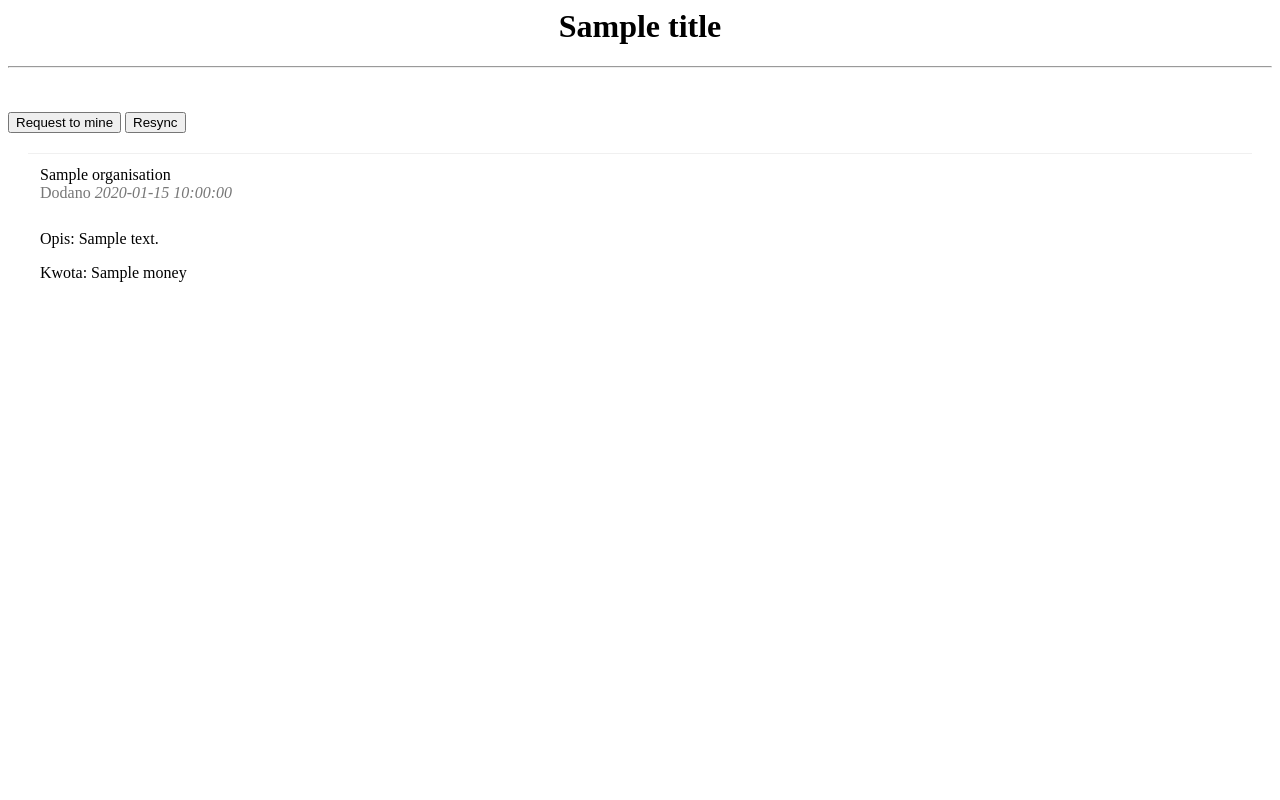
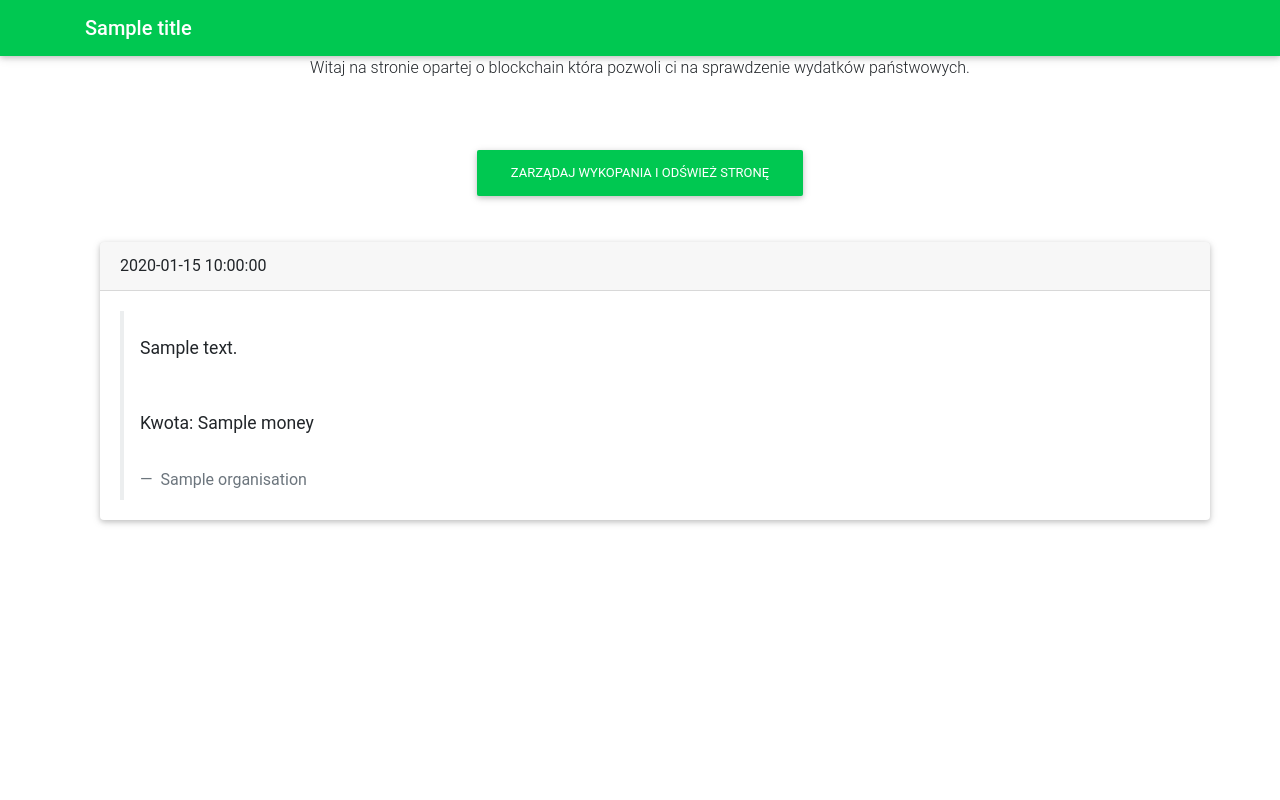
Before and after one commit to DalduK/OD_Projekt_Blockchain, a Flask app: template app/templates/index.html in a window 1280 px wide. Run offline with Flask 2, Linux system fonts and the light colour scheme; the template is opened without the code that fills it: most values are stand-ins (such as "Sample title", 1, 10 or a date in 2020); some libraries are stand-ins or nearby versions.

Commit message:
Zaktualizowane widoki

```diff
--- a/app/templates/base.html
+++ b/app/templates/base.html
@@ -1,10 +1,84 @@
-<html>
-  <head>
-    <title>{{ title }}</title>
-  </head>
-  <body>
-    <center><h1>{{ title }}</h1></center>
-    <hr>
+<!DOCTYPE html>
+<html lang="en">
+
+<head>
+    <meta charset="utf-8">
+    <meta name="viewport" content="width=device-width, initial-scale=1, shrink-to-fit=no">
+    <meta http-equiv="x-ua-compatible" content="ie=edge">
+    <title>Wydatki partyjne</title>
+    <script src="https://cdn.plot.ly/plotly-latest.min.js"></script>
+    <!-- JQuery -->
+    <script type="text/javascript" src="https://cdnjs.cloudflare.com/ajax/libs/jquery/3.5.1/jquery.min.js"></script>
+    <!-- Bootstrap tooltips -->
+    <script type="text/javascript" src="https://cdnjs.cloudflare.com/ajax/libs/popper.js/1.14.4/umd/popper.min.js"></script>
+    <!-- Bootstrap core JavaScript -->
+    <script type="text/javascript" src="https://cdnjs.cloudflare.com/ajax/libs/twitter-bootstrap/4.5.0/js/bootstrap.min.js"></script>
+    <!-- MDB core JavaScript -->
+    <script type="text/javascript" src="https://cdnjs.cloudflare.com/ajax/libs/mdbootstrap/4.19.1/js/mdb.min.js"></script>
+    <!-- Font Awesome -->
+    <link rel="stylesheet" href="https://use.fontawesome.com/releases/v5.8.2/css/all.css">
+        <!-- Bootstrap core CSS -->
+    <link href="https://cdnjs.cloudflare.com/ajax/libs/twitter-bootstrap/4.5.0/css/bootstrap.min.css" rel="stylesheet">
+    <!-- Material Design Bootstrap -->
+    <link href="https://cdnjs.cloudflare.com/ajax/libs/mdbootstrap/4.19.1/css/mdb.min.css" rel="stylesheet">
+    <style type="text/css">
+        html,
+        body,
+        header,
+        .carousel {
+            height: 60vh;
+        }
+
+        .padding-example-2 {
+          padding-top: 20px;
+          padding-bottom: 20px;
+          padding-right: 50px;
+          padding-left: 80px;
+        }
+
+        @media (max-width: 740px) {
+
+            html,
+            body,
+            header,
+            .carousel {
+                height: 100vh;
+            }
+        }
+
+        @media (min-width: 800px) and (max-width: 850px) {
+
+            html,
+            body,
+            header,
+            .carousel {
+                height: 100vh;
+            }
+        }
+
+    </style>
+</head>
+
+<body>
+
+<!-- Navbar -->
+<nav class="navbar navbar-fixed-top navbar-expand-lg navbar-dark success-color">
+    <div class="container">
+
+        <!-- Brand -->
+        <a class="navbar-brand waves-effect" href="/">
+            <strong class="white-text">{{ title }}</strong>
+        </a>
+
+        <!-- Collapse -->
+        <button class="navbar-toggler" type="button" data-toggle="collapse" data-target="#navbarSupportedContent"
+                aria-controls="navbarSupportedContent" aria-expanded="false" aria-label="Toggle navigation">
+            <span class="navbar-toggler-icon"></span>
+        </button>
+
+    </div>
+</nav>
+    <center><p>Witaj na stronie opartej o blockchain która pozwoli ci na sprawdzenie wydatków państwowych.</p></center>
     {% with messages = get_flashed_messages() %}
     {% if messages %}
     <ul>
--- a/app/templates/index.html
+++ b/app/templates/index.html
@@ -2,28 +2,43 @@
 {% extends "base.html" %}
 
 {% block content %}
+
+    <script>
+    function httpGet(theUrl)
+        {
+            var xmlHttp = new XMLHttpRequest();
+            xmlHttp.open( "GET", "{{ node_address }}/miner", false ); // false for synchronous request
+            xmlHttp.send( null );
+            return xmlHttp.responseText;
+        }
+    </script>
 	<br>
 
 	<br>
-
-	<a href="{{node_address}}/miner" target="_blank"><button>Request to mine</button></a>
-	<a href="/"><button>Resync</button></a>
+    <div class="text-center">
+	<a href="/"><button type="button" class="btn btn-success" onclick="httpGet()">Zarządaj wykopania i odśwież stronę</button></a>
+    </div>
+{#	<button type="button" class="btn btn-success">Resync</button>#}
 
 	<div style="margin: 20px;">
 
     {% for post in posts %}
-    <div class="post_box">
-	   <div class="post_box-header">
-	      <div class="name-header">{{post.Organisation}}</div>
-	      <div class="post_box-subtitle"> Dodano <i>{{readable_time(post.timestamp)}}</i></div>
-	   </div>
-	   <div>
-	      <div class="post_box-body">
-	         <p>Opis: {{post.Description}}</p>
-	         <p>Kwota: {{post.Money}}</p>
-	      </div>
-	   </div>
-	</div>
+    <div class="padding-example-2">
+    <div class="card" >
+      <div class="card-header">{{readable_time(post.timestamp)}}</div>
+      <div class="card-body">
+        <blockquote class="blockquote mb-0">
+          <p>
+            {{post.Description}}
+          </p>
+            <p>Kwota: {{post.Money}}</p>
+          <footer class="blockquote-footer">
+            {{post.Organisation}}
+          </footer>
+        </blockquote>
+      </div>
+    </div>
+    </div>
 	{% endfor %}
 
 	<style>
--- a/app/views.py
+++ b/app/views.py
@@ -8,7 +8,7 @@ from app import app
 
 # The node with which our application interacts, there can be multiple
 # such nodes as well.
-CONNECTED_NODE_ADDRESS = "http://127.0.0.1:8001"
+CONNECTED_NODE_ADDRESS = "http://127.0.0.1:8004"
 
 posts = []
 
@@ -39,7 +39,7 @@ def fetch_posts():
 def index():
     fetch_posts()
     return render_template('index.html',
-                           title='Albicla: Let\'s All Be Clear',
+                           title='PIPa - Państwowa informacja publiczna',
                            posts=posts,
                            node_address=CONNECTED_NODE_ADDRESS,
                            readable_time=timestamp_to_string)
```
